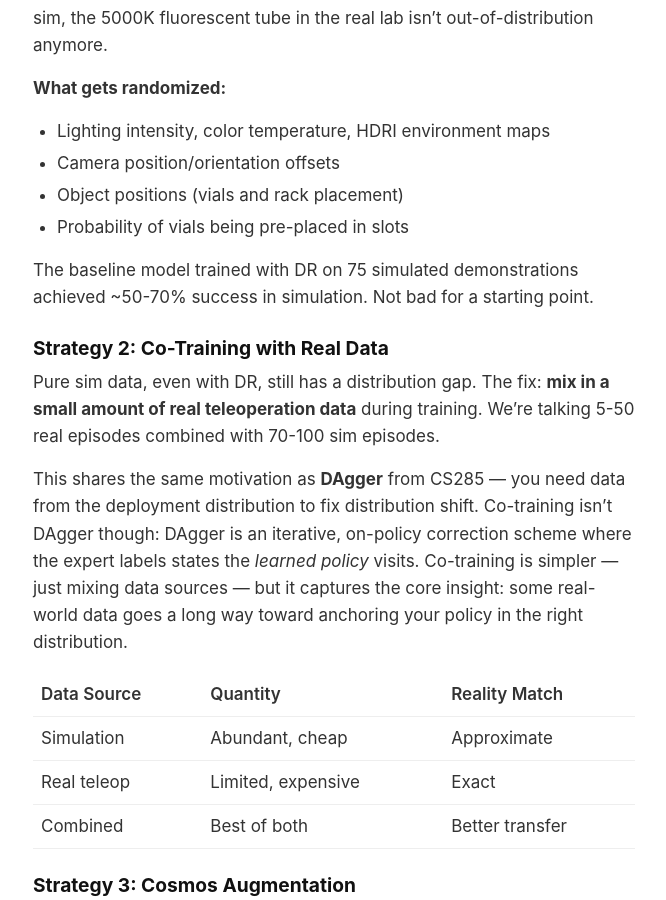
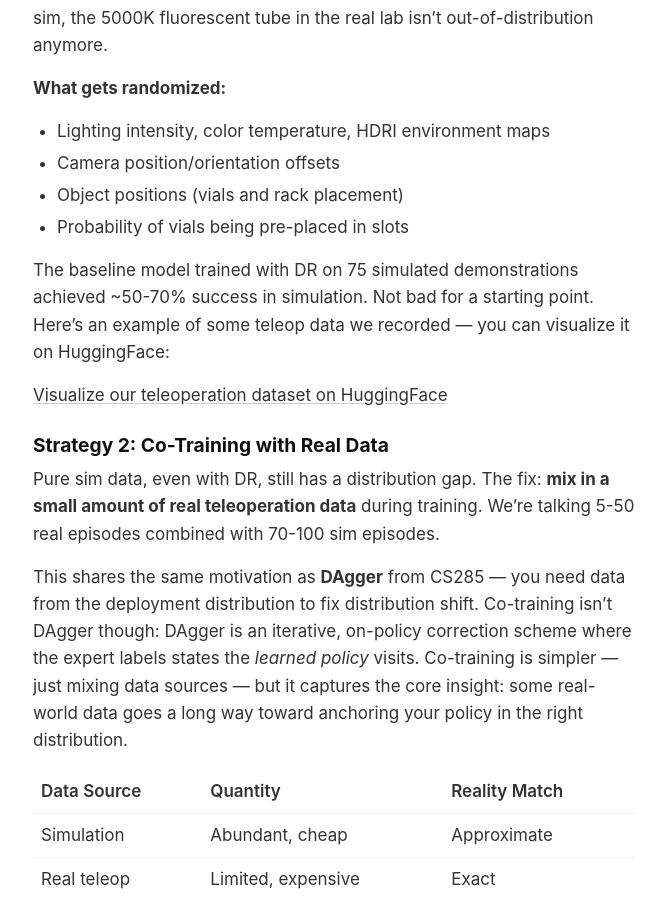
Before and after one commit to vionwinnie/vionwinnie.github.io, a Jekyll site: the page built from nvidia-gtc-sim2real/index.md, in a window 1280 px wide and 900 px high, scrolled down 4217 px. Shown: the whole window, without its empty margins (306-972 px from the left). Built offline with Jekyll 4.4.1, drawn with Linux system fonts in a browser that asks for light colours; some of the changed text lies outside the part shown.

Commit message:
Move teleop dataset link to Strategy 1 section
Co-Authored-By: Claude Opus 4.6 (1M context) <noreply@anthropic.com>

```diff
--- a/nvidia-gtc-sim2real/index.md
+++ b/nvidia-gtc-sim2real/index.md
@@ -69,7 +69,9 @@ This is effectively **data augmentation for the state distribution** — you're
 - Object positions (vials and rack placement)
 - Probability of vials being pre-placed in slots
 
-The baseline model trained with DR on 75 simulated demonstrations achieved ~50-70% success in simulation. Not bad for a starting point.
+The baseline model trained with DR on 75 simulated demonstrations achieved ~50-70% success in simulation. Not bad for a starting point. Here's an example of some teleop data we recorded — you can visualize it on HuggingFace:
+
+[Visualize our teleoperation dataset on HuggingFace](https://huggingface.co/spaces/lerobot/visualize_dataset?path=%2Fvionwinnie%2Fso101_teleop_vials_cleaned%2Fepisode_1)
 
 ### Strategy 2: Co-Training with Real Data
 
```
Also changed, not shown: other parts of nvidia-gtc-sim2real/index.md (+0 -4 lines).
